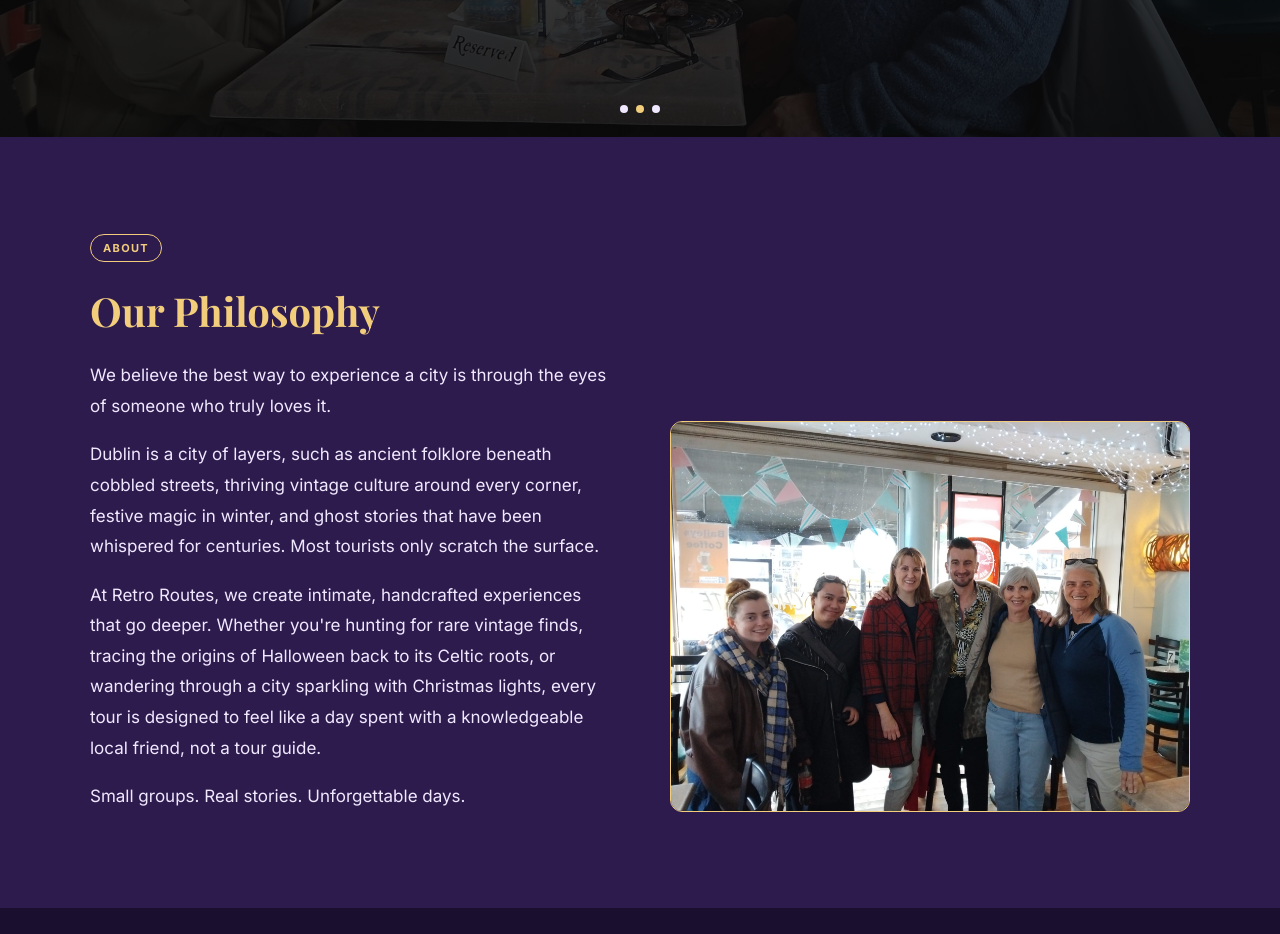
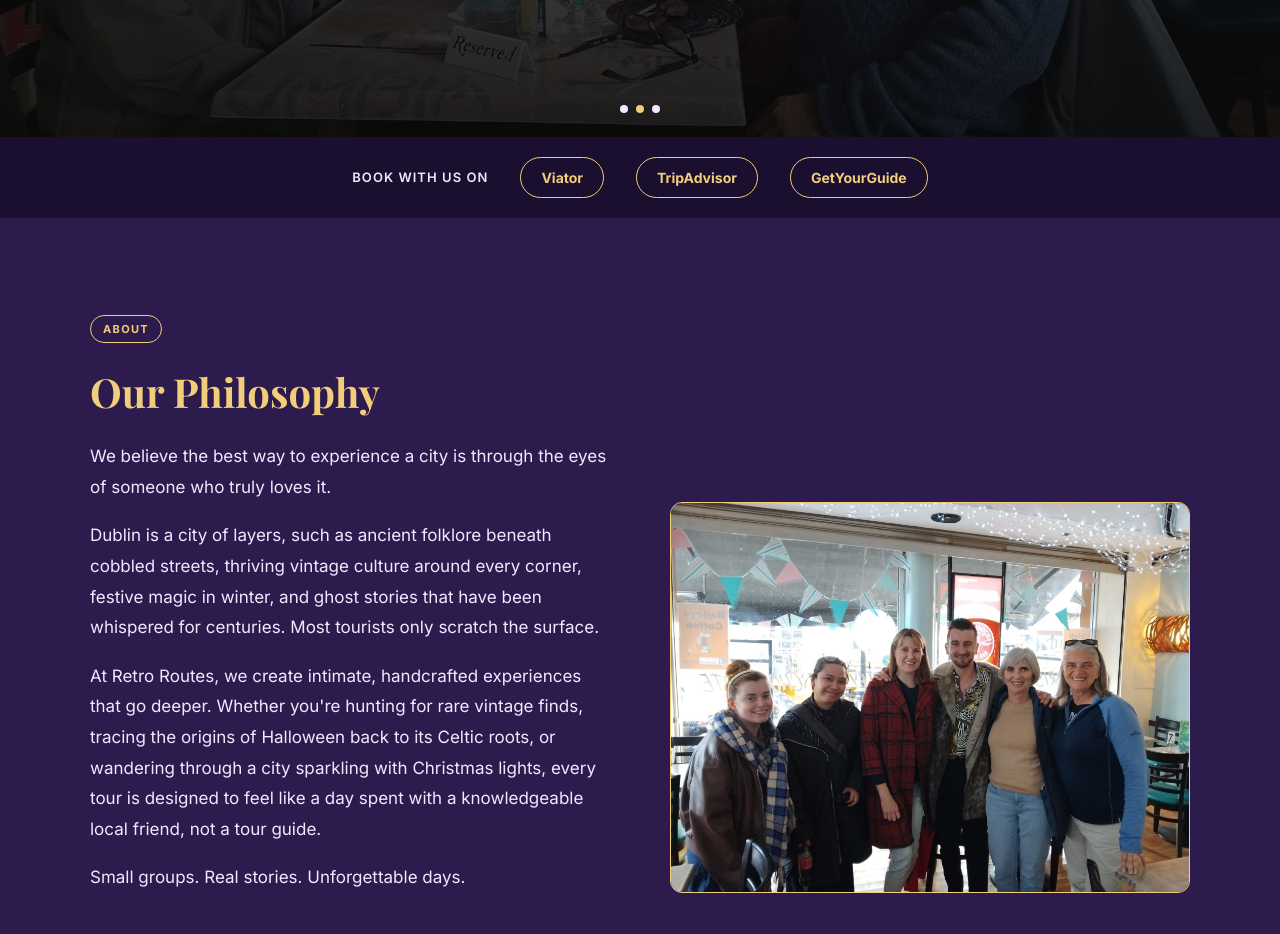
Before and after one commit to pgiouvanas-ai/retro-routes-ai, a Next.js app: page / in a window 1280 px wide. Shown: the part 840-1774 px from the top of the page. Built offline with nearby package versions, Linux system fonts and the light colour scheme.

Commit message:
feat: create booking bar and place it on page

```diff
--- a/app/page.tsx
+++ b/app/page.tsx
@@ -4,6 +4,7 @@ import About from "@/components/About";
 import Footer from "@/components/Footer";
 import PrivateHire from "@/components/PrivateHire";
 import Tours from "@/components/Tours";
+import BookingBar from "@/components/BookingBar";
 
 export default function Home() {
   return (
@@ -11,6 +12,7 @@ export default function Home() {
   <Header />
     <main>
       <Hero />
+      <BookingBar />
       <About />
       <Tours />
       <PrivateHire />
--- /dev/null
+++ b/components/BookingBar.tsx
@@ -0,0 +1,26 @@
+export default function BookingBar() {
+  return (
+    <section className="bg-purple-dark py-5 px-6">
+      <div className="max-w-[1100px] mx-auto flex items-center justify-center gap-8 flex-wrap">
+        <span className="text-cream text-[13px] font-semibold tracking-[0.08em] uppercase">
+          Book with us on
+        </span>
+        <a href="https://www.viator.com/en-IE/tours/Dublin/The-Retro-Routes-Experience-Dublins-Vintage-Shopping-Tour/d503-5567364P1"
+          target="_blank" rel="noopener noreferrer"
+          className="text-gold text-[14px] font-bold no-underline border border-gold px-5 py-2 rounded-full transition-all duration-200 hover:bg-gold hover:text-purple-dark">
+          Viator
+        </a>
+        <a href="https://www.tripadvisor.ie/Attraction_Review-g186605-d33000820-Reviews-The_Retro_Routes_Experience_Dublin-Dublin_County_Dublin.html"
+          target="_blank" rel="noopener noreferrer"
+          className="text-gold text-[14px] font-bold no-underline border border-gold px-5 py-2 rounded-full transition-all duration-200 hover:bg-gold hover:text-purple-dark">
+          TripAdvisor
+        </a>
+        <a href="https://www.getyourguide.com/dublin-l31/the-retro-routes-experience-dublin-s-vintage-shopping-tour-t894795/"
+          target="_blank" rel="noopener noreferrer"
+          className="text-gold text-[14px] font-bold no-underline border border-gold px-5 py-2 rounded-full transition-all duration-200 hover:bg-gold hover:text-purple-dark">
+          GetYourGuide
+        </a>
+      </div>
+    </section>
+  );
+}
```
